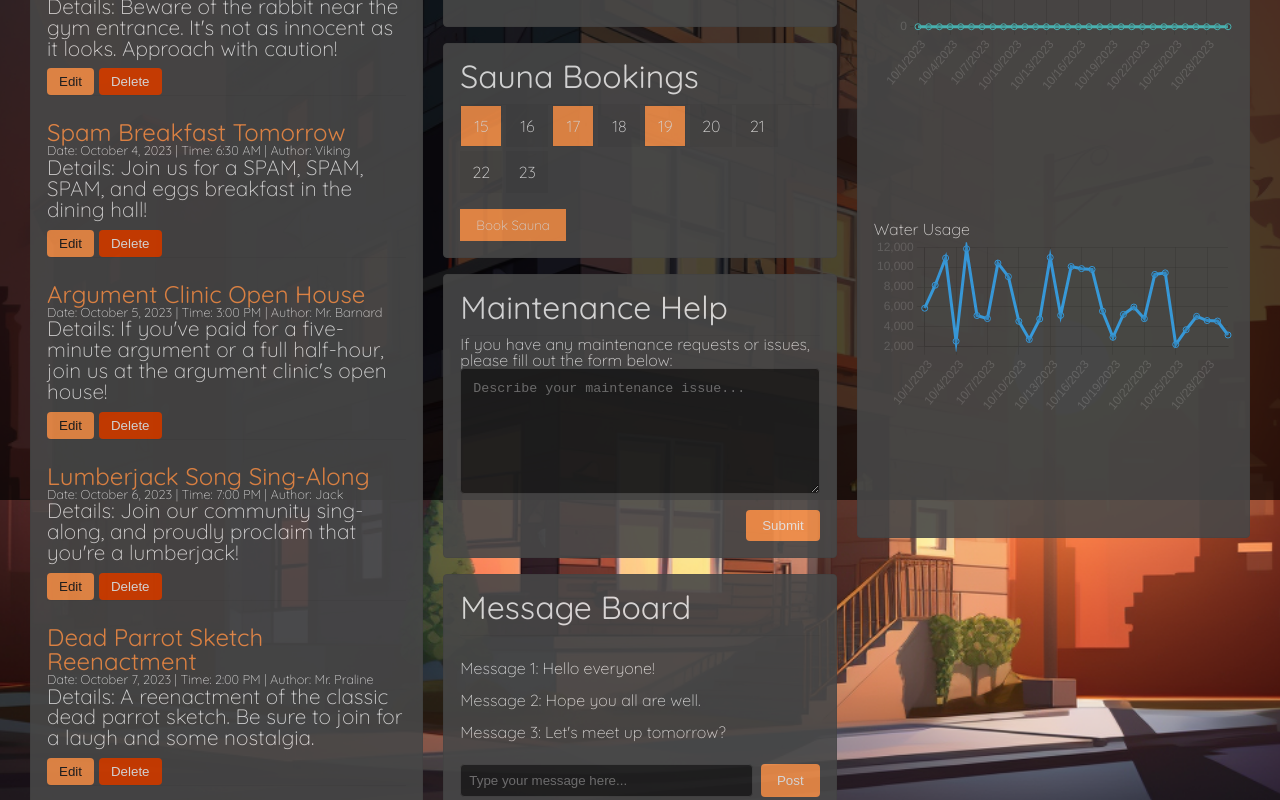
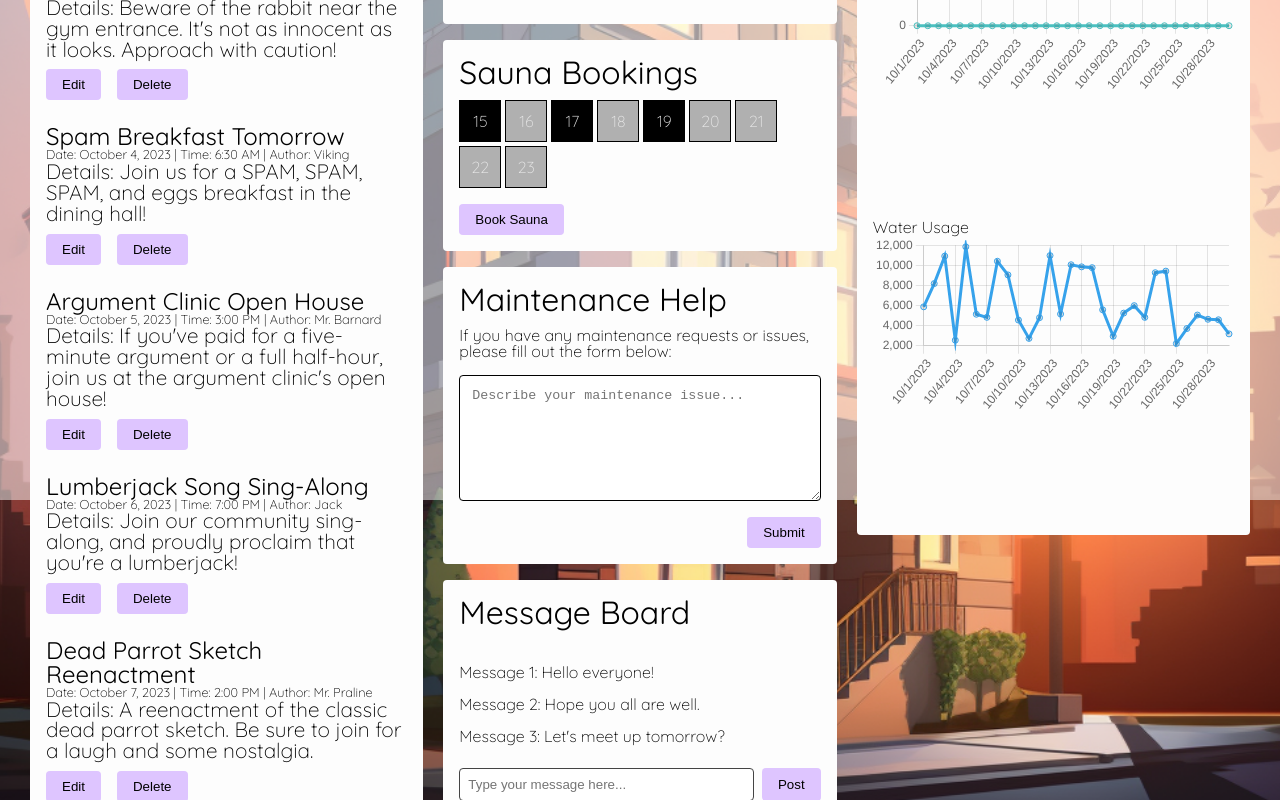
Before and after one commit to Maccee/KotiportaaliReactUi, a React (Vite) app: page / in a window 1280 px wide. Shown: the part 300-1100 px from the top of the page. Built offline with nearby package versions, Linux system fonts and the light colour scheme.

Commit message:
playing with colors

```diff
--- a/src/App.css
+++ b/src/App.css
@@ -12,7 +12,7 @@ body::before {
   left: 0;
   width: 100%;
   height: 100%;
-  background-color: rgba(0, 0, 0, 0.7);
+  background-color: rgba(255, 255, 255, 0.5);
   z-index: -1;
 }
 
@@ -30,20 +30,33 @@ body::before {
   padding: 0 10px;
 }
 .componentBox {
-  background-color: #484848;
-  border: 1px solid #444;
-  color: #e6e6e6;
+  background-color: #fdfdfd;
+
+  color: #000000;
   padding: 16px;
   border-radius: 4px;
   font-family: "Quicksand", sans-serif;
   font-weight: 300;
-  opacity: 0.9;
+  opacity: 1;
 }
 h2 {
   font-size: 2rem;
   font-weight: 400;
   margin: 0;
   padding-bottom: 12px;
-  border-bottom: 1px solid #444;
-  color: #e6e6e6;
+
+  color: #000000;
 }
+button {
+  background-color: #dec5ff;
+  color: #000000;
+  padding: 8px 16px;
+  border: none;
+  border-radius: 4px;
+  cursor: pointer;
+  transition: background-color 0.3s;
+}
+
+button:hover {
+  background-color: #9f89ff;
+}
--- a/src/components/css/Announcements.css
+++ b/src/components/css/Announcements.css
@@ -6,17 +6,17 @@
 
 .announcement-list li {
   margin-block-end: 1.5rem;
-  border-bottom: 1px solid #444;
+
   transition: background-color 0.3s;
-  color: #e6e6e6;
+  color: #000000;
 }
 
 .announcement-list li:hover {
-  background-color: #333;
+  background-color: #d6d6d6;
 }
 
 .announcement-header {
-  color: #ef8d49;
+  color: #000000;
   margin: 0;
   font-size: 1.5rem;
   font-weight: 400;
@@ -25,35 +25,10 @@
 .announcement-actions {
   margin-top: 10px;
 }
-
-.edit-btn,
-.delete-btn {
-  padding: 6px 12px;
-  border: none;
-  border-radius: 4px;
-  font-weight: 300;
-  margin-right: 5px;
-  cursor: pointer;
-  transition: background-color 0.2s;
+.announcement-actions button {
+  margin-inline-end: 1rem;
 }
 
-.edit-btn {
-  background-color: #ef8d49;
-  color: #1f1f1f;
-}
-
-.edit-btn:hover {
-  background-color: #d5752b;
-}
-
-.delete-btn {
-  background-color: #d43f00;
-  color: #e6e6e6;
-}
-
-.delete-btn:hover {
-  background-color: #b23300;
-}
 .announcement-list li p:nth-child(2) {
   font-size: 0.8rem;
 }
--- a/src/components/css/MaintenanceHelp.css
+++ b/src/components/css/MaintenanceHelp.css
@@ -17,26 +17,18 @@
 }
 
 .maintenance-form textarea {
+  margin-top: 1rem;
   padding: 12px;
   border-radius: 4px;
-  border: 1px solid #444;
-  background-color: #1f1f1f;
-  color: #e6e6e6;
+  border: 1px solid #000000;
+  background-color: #ffffff;
+  color: #000000;
   resize: vertical;
   min-height: 100px;
 }
 
 .maintenance-form button {
   align-self: flex-end;
-  background-color: #ef8d49;
-  color: #e6e6e6;
-  padding: 8px 16px;
-  border: none;
-  border-radius: 4px;
-  cursor: pointer;
-  transition: background-color 0.3s;
+
+
 }
-
-.maintenance-form button:hover {
-  background-color: #d5752b;
-}
--- a/src/components/css/MessageBoard.css
+++ b/src/components/css/MessageBoard.css
@@ -22,7 +22,7 @@
 
 .messages li {
   padding: 8px 0;
-  color: #e6e6e6;
+  color: #000000;
 }
 
 .message-form {
@@ -35,20 +35,6 @@
   padding: 8px;
   border-radius: 4px;
   border: 1px solid #444;
-  background-color: #1f1f1f;
-  color: #e6e6e6;
+  background-color: #ffffff;
+  color: #000000;
 }
-
-.message-form button {
-  background-color: #ef8d49;
-  color: #e6e6e6;
-  padding: 8px 16px;
-  border: none;
-  border-radius: 4px;
-  cursor: pointer;
-  transition: background-color 0.3s;
-}
-
-.message-form button:hover {
-  background-color: #d5752b;
-}
--- a/src/components/css/Resources.css
+++ b/src/components/css/Resources.css
@@ -7,8 +7,8 @@
   display: flex;
   justify-content: space-between;
   padding: 8px 0;
-  border-bottom: 1px dotted #444;
-  color: #e6e6e6;
+  border-bottom: 1px dotted #000000;
+  color: #000000;
 }
 
 .resource-item:last-child {
@@ -20,5 +20,5 @@
 }
 
 .resource-item span {
-  color: #ef8d49;
+  color: #000000;
 }
--- a/src/components/css/SaunaBooking.css
+++ b/src/components/css/SaunaBooking.css
@@ -26,18 +26,3 @@
 .hour-block.available:hover {
   background-color: #d67a3d;
 }
-
-.booking-btn {
-  background-color: #ef8d49;
-  color: #e6e6e6;
-  font-family: "Quicksand", sans-serif;
-  font-weight: 300;
-  padding: 8px 16px;
-  border: none;
-  cursor: pointer;
-  transition: background-color 0.3s;
-}
-
-.booking-btn:hover {
-  background-color: #d67a3d;
-}
--- a/src/components/css/WashingMachine.css
+++ b/src/components/css/WashingMachine.css
@@ -10,15 +10,15 @@
   display: flex;
   align-items: center;
   justify-content: center;
-  background-color: #444;
+  background-color: #b0b0b0;
   color: #e6e6e6;
   font-family: "Quicksand", sans-serif;
   font-weight: 300;
-  border: 1px solid #444;
+  border: 1px solid #000000;
   cursor: pointer;
 }
 
 .hour-block.booked {
-  background-color: #444;
-  background-color: #ef8d49;
+  background-color: #000000;
+  background-color: #000000;
 }
```
